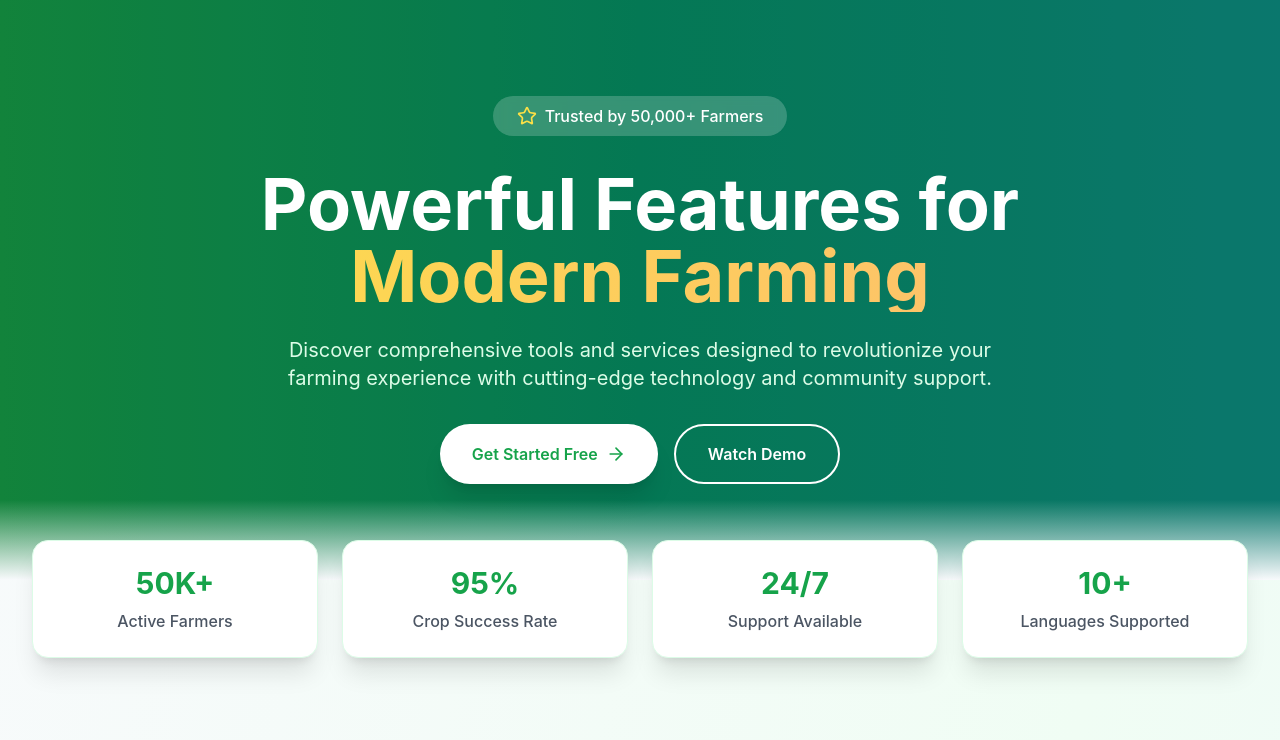
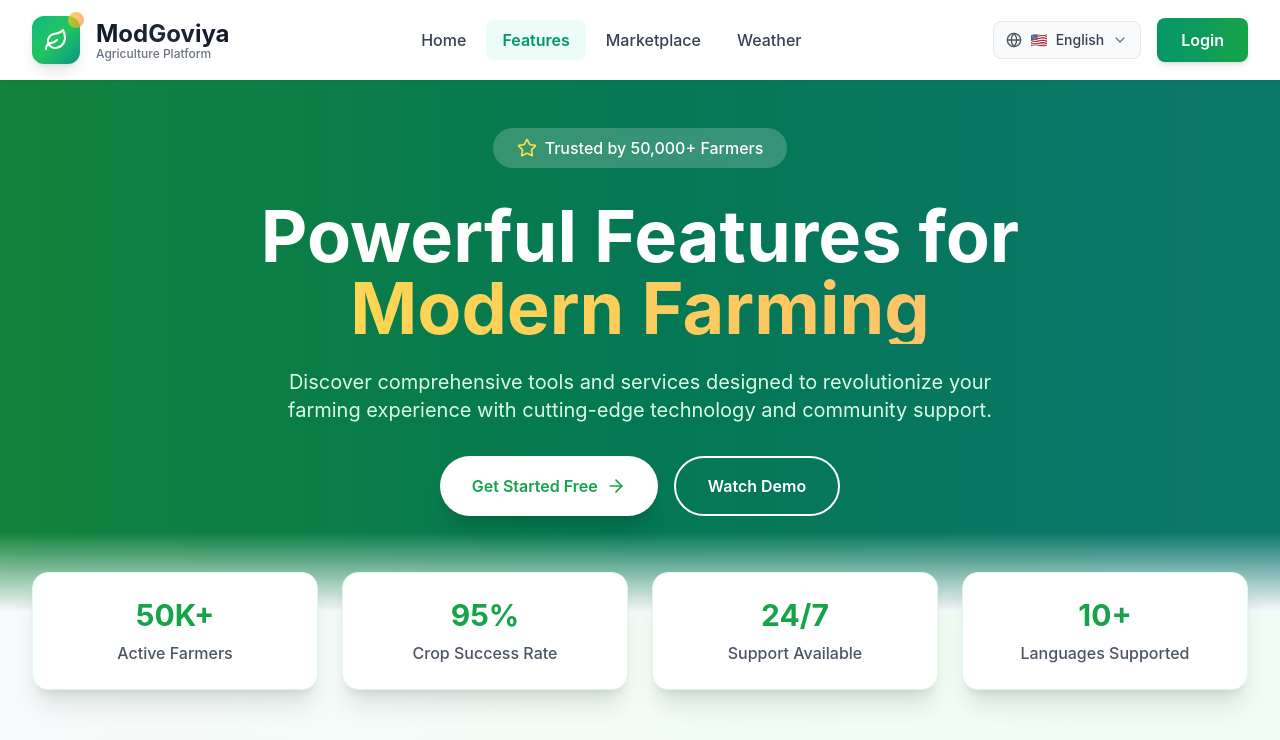
Before and after one commit to NadeeshaMedagama/ModGoviya_farmer_assistance_MERN_platform, a React (Create React App) app: page /features in a window 1280 px wide. Shown: the top 740 px of the page. Built offline with nearby package versions, Linux system fonts and the light colour scheme.

Commit message:
separate header section imported

```diff
--- a/src/pages/FeaturesPage.jsx
+++ b/src/pages/FeaturesPage.jsx
@@ -15,6 +15,7 @@ import {
     Star
 } from 'lucide-react';
 import Footer from "../components/layout/Footer";
+import Header from "../components/layout/Header";
 
 const FeaturesPage = () => {
     const [hoveredFeature, setHoveredFeature] = useState(null);
@@ -112,7 +113,9 @@ const FeaturesPage = () => {
     return (
         <div className="min-h-screen bg-gradient-to-br from-slate-50 via-green-50 to-blue-50">
             {/* Hero Section */}
-            <div className="relative overflow-hidden bg-gradient-to-r from-green-600 via-emerald-600 to-teal-600">
+            <Header />
+
+            <div className="relative overflow-hidden bg-gradient-to-r from-green-600 via-emerald-600 to-teal-600 pt-8">
                 <div className="absolute inset-0 bg-black/20"></div>
                 <div className="relative max-w-7xl mx-auto px-4 sm:px-6 lg:px-8 py-24">
                     <div className="text-center">
```
